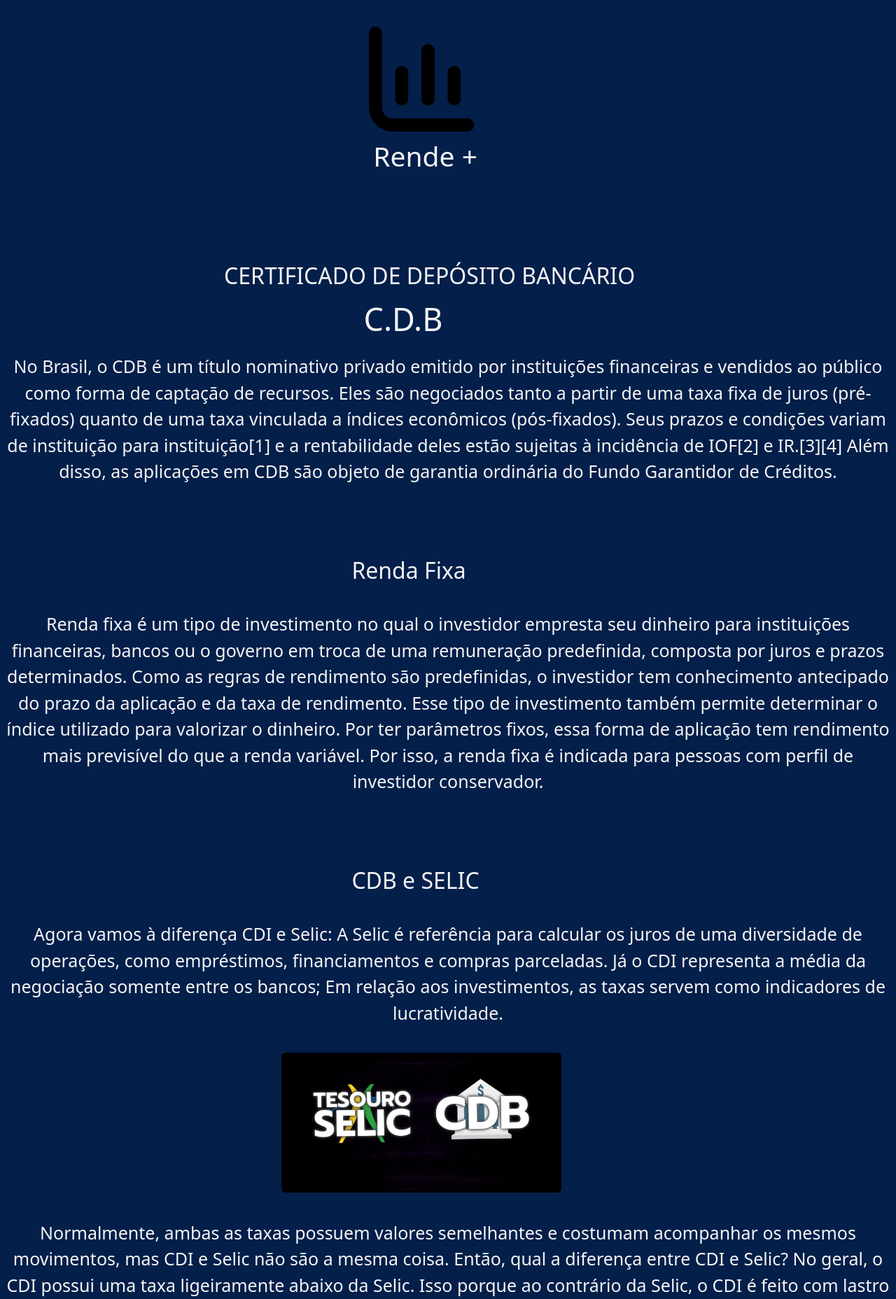
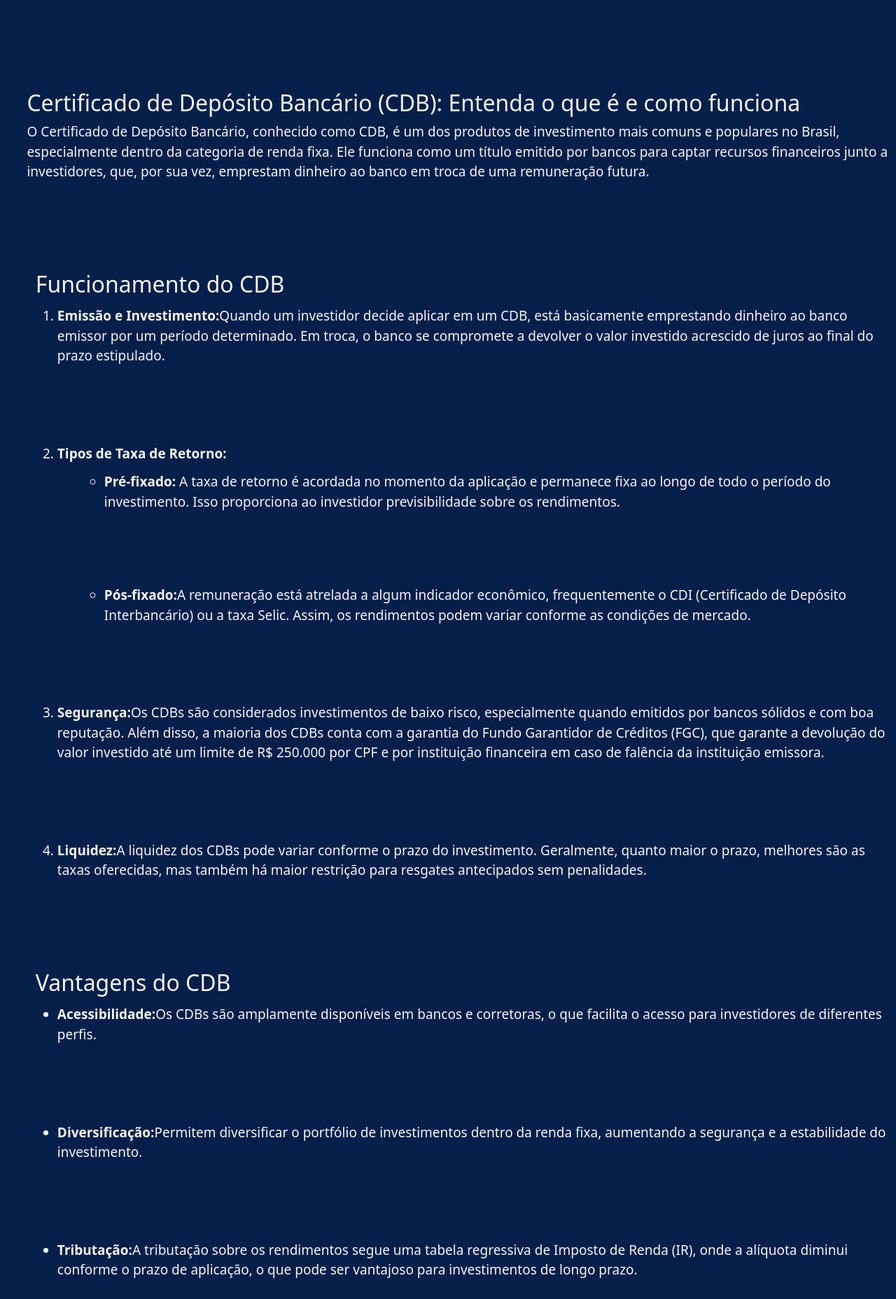
Before and after one commit to geancavalcante/Site_Investimento-Django-Python, a Django app: page / in a window 1280 px wide. Shown: the part 82-1938 px from the top of the page at 70% size. Run offline with Django 5.2, Linux system fonts and the light colour scheme.

Commit message:
first commit

```diff
--- a/publicao/static/css/index.css
+++ b/publicao/static/css/index.css
@@ -5,28 +5,11 @@
 
 }
 
-.text-center{
-    margin-bottom: 3%;
-    margin-top: 3%;
-    margin-right: 6%;
-}
-
-
 .conteiner3{
-    margin-left: 19%;
+    margin-left: 1%;
     margin-bottom: 3%;
 }
 
-p#taxaao{
-    font-size: 15px;
-}
-p#taxaao2{
-    font-size: 15px;
-}
-
-.conteiner2{
-    display: flex;
-}
 
 h3#h3{
     color: whitesmoke;
@@ -39,23 +22,19 @@ h3#h3{
     background-color: #031F4A;
 }
 
-.p{
-    margin-right: 10%;
+
+p,li{
     color: whitesmoke;
-    font-size: 45px;
+    margin-top: 1%;
+    margin-bottom: 9%;
+    margin-left: 3%;
     font-family: system-ui, -apple-system, BlinkMacSystemFont, 'Segoe UI', Roboto, Oxygen, Ubuntu, Cantarell, 'Open Sans', 'Helvetica Neue', sans-serif;
+    font-size: 19px;
+
+
 }
 
-p{
-    color: whitesmoke;
-    margin-top: 10%;
-    margin-bottom: 9%;
-    font-family: system-ui, -apple-system, BlinkMacSystemFont, 'Segoe UI', Roboto, Oxygen, Ubuntu, Cantarell, 'Open Sans', 'Helvetica Neue', sans-serif;
-    font-size: 25px;
-    justify-content: center;
-    text-align: center;
 
-}
 
 .resultado{
     color: whitesmoke;
@@ -79,18 +58,11 @@ section{
 
 h2#h2{
     margin-top: 10%;
-    margin-left: 25%;
+    margin-left: 3%;
     color: whitesmoke;
     font-family: system-ui, -apple-system, BlinkMacSystemFont, 'Segoe UI', Roboto, Oxygen, Ubuntu, Cantarell, 'Open Sans', 'Helvetica Neue', sans-serif;
 }
-h2#h22{
-    margin-top:1% ;
-    margin-left: 1%;
-    font-size: 39px;
-    color: whitesmoke;
 
-    font-family: system-ui, -apple-system, BlinkMacSystemFont, 'Segoe UI', Roboto, Oxygen, Ubuntu, Cantarell, 'Open Sans', 'Helvetica Neue', sans-serif;
-}
 
 h1#h1{
     margin-left: 9px;
--- a/publicao/templates/index.html
+++ b/publicao/templates/index.html
@@ -22,77 +22,62 @@
     </header>
     <main >
         <article class="conteiner">
-            <div class="text-center">
-
-
-
-                <img src="{% static 'img/estatisticas.png'%}" class="rounded" alt="..." height="150">
-                <h2 id="h22">Rende +</h2>
-
-
-
-            </div>
             <div>
-
-
-
-                <h2 id="h2">CERTIFICADO DE DEPÓSITO BANCÁRIO</h2>
-                <p class="p">C.D.B</p>
-
-
-
-
+                <h2 id="h2">Certificado de Depósito Bancário (CDB): Entenda o que é e como funciona</h2>
+                <p>O Certificado de Depósito Bancário, conhecido como CDB, é um dos produtos de investimento mais comuns e populares no Brasil, especialmente dentro da categoria de renda fixa. Ele funciona como um título emitido por bancos para captar recursos financeiros junto a investidores, que, por sua vez, emprestam dinheiro ao banco em troca de uma remuneração futura.</p>
             </div>
 
-            <p>No Brasil, o CDB é um título nominativo privado emitido por instituições financeiras e vendidos ao público como forma de captação de recursos. Eles são negociados tanto a partir de uma taxa fixa de juros (pré-fixados) quanto de uma taxa vinculada a índices econômicos (pós-fixados). Seus prazos e condições variam de instituição para instituição[1] e a rentabilidade deles estão sujeitas à incidência de IOF[2] e IR.[3][4] Além disso, as aplicações em CDB são objeto de garantia ordinária do Fundo Garantidor de Créditos.<p>
+            <div class="conteiner3">
+                <h2 id="h2">Funcionamento do CDB</h2>
+                <ol>
+                    <li><Strong>Emissão e Investimento:</Strong>Quando um investidor decide aplicar em um CDB, está basicamente emprestando dinheiro ao banco emissor por um período determinado. Em troca, o banco se compromete a devolver o valor investido acrescido de juros ao final do prazo estipulado.</li>
+                    <li><Strong>Tipos de Taxa de Retorno:</Strong>
+                    <ul>
+                        <li><Strong>Pré-fixado:</Strong> A taxa de retorno é acordada no momento da aplicação e permanece fixa ao longo de todo o período do investimento. Isso proporciona ao investidor previsibilidade sobre os rendimentos.</li>
 
+                        <li><strong>Pós-fixado:</strong>A remuneração está atrelada a algum indicador econômico, frequentemente o CDI (Certificado de Depósito Interbancário) ou a taxa Selic. Assim, os rendimentos podem variar conforme as condições de mercado.</li>
+                    </ul>
+                    <li><Strong>Segurança:</Strong>Os CDBs são considerados investimentos de baixo risco, especialmente quando emitidos por bancos sólidos e com boa reputação. Além disso, a maioria dos CDBs conta com a garantia do Fundo Garantidor de Créditos (FGC), que garante a devolução do valor investido até um limite de R$ 250.000 por CPF e por instituição financeira em caso de falência da instituição emissora.</li>
+
+                    <li><Strong>Liquidez:</Strong>A liquidez dos CDBs pode variar conforme o prazo do investimento. Geralmente, quanto maior o prazo, melhores são as taxas oferecidas, mas também há maior restrição para resgates antecipados sem penalidades.</li>
+                </ol>
+            </div>
+
+            <div class="conteiner3">
+                <h2 id="h2">Vantagens do CDB</h2>
+                <ul>
+                    <li><Strong>Acessibilidade:</Strong>Os CDBs são amplamente disponíveis em bancos e corretoras, o que facilita o acesso para investidores de diferentes perfis.</li>
+
+                    <li><Strong>Diversificação:</Strong>Permitem diversificar o portfólio de investimentos dentro da renda fixa, aumentando a segurança e a estabilidade do investimento.</li>
+
+                    <li><Strong>Tributação:</Strong>A tributação sobre os rendimentos segue uma tabela regressiva de Imposto de Renda (IR), onde a alíquota diminui conforme o prazo de aplicação, o que pode ser vantajoso para investimentos de longo prazo.</li>
+                </ul>
+            </div>
 
 
 
             <div class="conteiner3">
-                <h2 id="h2">Renda Fixa</h2>
+                <h2 id="h2">Para quais tipos de investidores é recomendado?</h2>
+                <ul>
+                    <li><Strong>Conservadores:</Strong>Investidores que preferem segurança e estabilidade nos retornos de seus investimentos.</li>
+
+                    <li><Strong>Perfil Moderado:</Strong>Aqueles que buscam um equilíbrio entre segurança e rentabilidade, aceitando algum nível de risco em troca de melhores retornos que a poupança, por exemplo.</li>
+
+                    <li><Strong>Investidores de Curto e Médio Prazo:</Strong> Dependendo do tipo de CDB escolhido (com liquidez diária ou em prazos específicos), pode ser adequado para objetivos de curto a médio prazo.</li>
+
+                    <li>É uma opção interessante para diversificar a carteira de investimentos, especialmente considerando a proteção do Fundo Garantidor de Créditos (FGC) para investimentos de até R$ 250.000 por CPF por instituição financeira, em caso de falência do banco.</li>
+                </ul>
+            </div>
+
+            <div>
+                <h2 id="h2">Conclusão</h2>
+                <p>O CDB é uma excelente opção para quem busca segurança e previsibilidade nos investimentos, além de ser uma forma de diversificar a carteira sem abrir mão de certa liquidez e rentabilidade. Contudo, é sempre importante analisar as condições específicas de cada oferta de CDB, como prazo, taxa de juros e liquidez, para escolher a opção mais adequada ao perfil e aos objetivos de investimento de cada pessoa.</p>
             </div>
 
 
 
+        </article>
 
-
-            <p>Renda fixa é um tipo de investimento no qual o investidor empresta seu dinheiro para instituições financeiras, bancos ou o governo em troca de uma remuneração predefinida, composta por juros e prazos determinados. Como as regras de rendimento são predefinidas, o investidor tem conhecimento antecipado do prazo da aplicação e da taxa de rendimento. Esse tipo de investimento também permite determinar o índice utilizado para valorizar o dinheiro. Por ter parâmetros fixos, essa forma de aplicação tem rendimento mais previsível do que a renda variável. Por isso, a renda fixa é indicada para pessoas com perfil de investidor conservador.</p>
-
-            <div class="conteiner3">
-                <h2 id="h2">CDB e SELIC</h2>
-            </div>
-
-            <p>Agora vamos à diferença CDI e Selic: A Selic é referência para calcular os juros de uma diversidade de operações, como empréstimos, financiamentos e compras parceladas. Já o CDI representa a média da negociação somente entre os bancos; Em relação aos investimentos, as taxas servem como indicadores de lucratividade.</p>
-
-
-            <div class="text-center">
-                <img src="{% static 'img/teste.png'%}" class="rounded" alt="..." height="200">
-            </div>
-
-
-            <p>Normalmente, ambas as taxas possuem valores semelhantes e costumam acompanhar os mesmos movimentos, mas CDI e Selic não são a mesma coisa. Então, qual a diferença entre CDI e Selic? No geral, o CDI possui uma taxa ligeiramente abaixo da Selic. Isso porque ao contrário da Selic, o CDI é feito com lastro em títulos privados, que possuem um risco maior que os títulos públicos do governo. Ou seja, se a Selic está em 11,75%, o CDI costumar ficar em torno de 10,65%.
-            Além disso, como dissemos anteriormente, a taxa DI é atualizada diariamente. Isso significa que, apesar de sempre orbitar próxima à Selic, o CDI pode variar ao longo do tempo — mesmo que a taxa básica de juros se mantenha estável.</p>
-
-
-            <div class="text-center">
-                <img src="{% static 'img/grafico.png'%}" class="rounded" alt="..." height="250">
-            </div>
-
-
-            <p>A taxa CDI costuma ficar levemente abaixo da Selic para manter os empréstimos diários entre as instituições financeiras. Em 2022, enquanto o CDI ficou em 12,38% ao ano, a Selic registrou 13,75% ao ano.</p>
-
-            <div >
-                <h2 id="h2">Qual melhor investimento para CDI e Renda Fixa?</h2>
-            </div>
-            <p>A reserva de emergência é um fundo de grande importância para quem deseja fazer um pé de meia para não passar sufoco quando surge algum imprevisto. Existem várias opções para aplicar o dinheiro destinado para essa reserva, mas qual o melhor lugar para alocar? Para tirar esta e outras dúvidas, confira este guia produzido pelo InfoMoney, que responde tudo sobre o tema. Com o CDI, pode-se guardar seu dinheiro da sua Reserva de Emergência sem correr o risco de perder seu dinheiro ou desvalorizar por conta do almento da inflaÇão, pois como vimos o CDI, acompanha a Taxa Básica de Juros (Selic).</p>
-
-            <div class="text-center">
-                <img src="{% static 'img/re.png'%}" class="rounded" alt="..." height="200">
-            </div>
-
-
-        </article>
         <section>
             <h3 id="h3">
                 Simulação de investimento
@@ -114,15 +99,7 @@
                         Resultado: {{resultado}}
                     </div>
                     <br>
-
-
-
-
                     <button type="submit" class="btn btn-success">Success</button>
-
-
-
-
             </form>
         </section>
 
```
